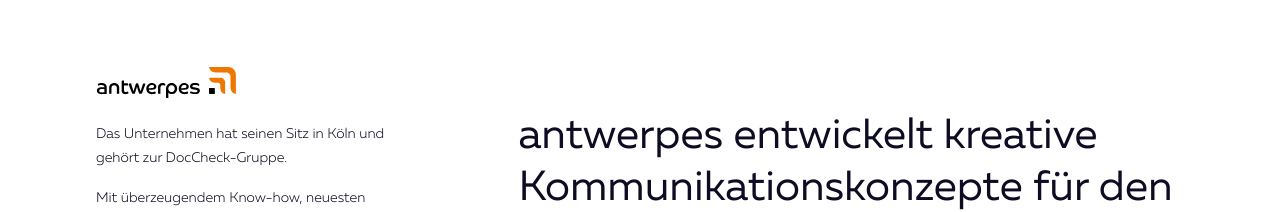
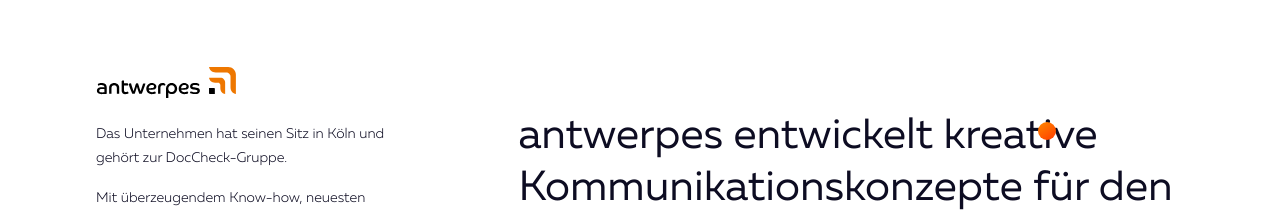
Before and after one commit to Barabash123/Praktikumsbericht, a Next.js app: page / in a window 1280 px wide. Shown: the part 1185-1397 px from the top of the page. Built offline with nearby package versions, Linux system fonts and the light colour scheme.

Commit message:
fix dot in about

```diff
--- a/src/components/About.tsx
+++ b/src/components/About.tsx
@@ -19,12 +19,7 @@
             },
         });
 
-        tl.fromTo(
-            "#iconDot2",
-            { opacity: 0, y: -50 },
-            { opacity: 1, y: 0, stagger: 0.1, duration: 0.5 },
-            "-=0.5"
-        );
+        tl.fromTo("#iconDot2", { y: 20 }, { y: 0, stagger: 0.1, duration: 0.5 }, "-=0.5");
     }, []);
 
     return (
--- a/src/styles/global.scss
+++ b/src/styles/global.scss
@@ -32,7 +32,7 @@
 }
 #iconDot2 {
     position: absolute;
-    right: 5.5rem;
-    top: 0.5rem;
+    right: 8rem;
+    top: -0.5rem;
     z-index: 10;
 }
```
